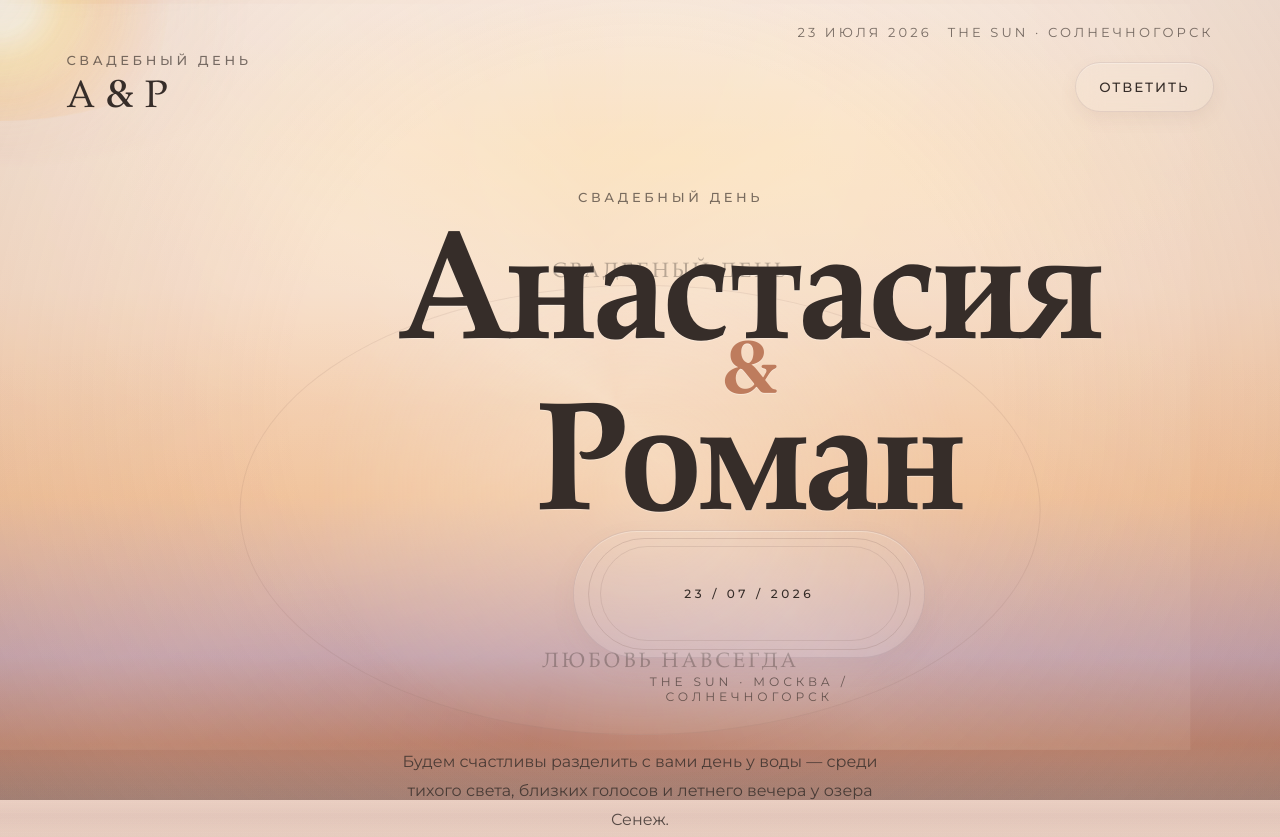
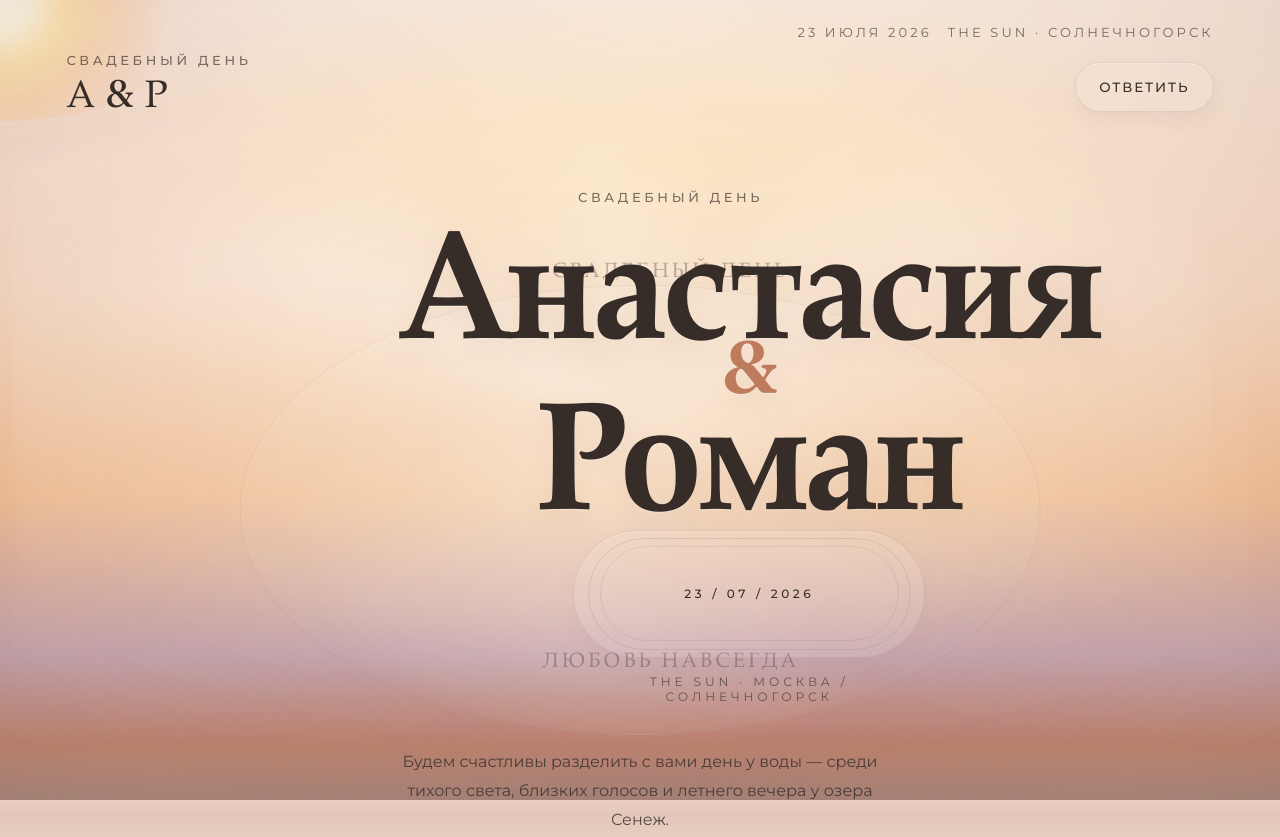
Before and after one commit to reqiii/SimpleLanding, a website built with Vite: page index.html in a window 1280 px wide. Shown: the top 837 px of the page. Built offline with nearby package versions, Linux system fonts and the light colour scheme.

Commit message:
Enhance sunrise rays with layered atmospheric motion

```diff
--- a/src/styles/layout.css
+++ b/src/styles/layout.css
@@ -158,13 +158,30 @@
   will-change: transform, opacity;
 }
 
-.background-system__light--rays {
+.background-system__light--rays-soft,
+.background-system__light--rays-structure {
   inset: 0;
-  background-image: var(--gradient-sun-rays);
-  opacity: var(--atmo-ray-opacity);
   mix-blend-mode: screen;
-  animation: sunriseRayDrift 28s ease-in-out infinite alternate;
-  will-change: transform, opacity;
+  transform-origin: var(--sun-center-x) var(--sun-center-y);
+  will-change: transform, opacity, filter;
+  -webkit-mask-image: radial-gradient(94% 58% at var(--sun-center-x) calc(var(--sun-center-y) - 2%), rgba(0, 0, 0, 0.94) 0%, rgba(0, 0, 0, 0.65) 48%, rgba(0, 0, 0, 0.18) 66%, rgba(0, 0, 0, 0) 84%);
+  mask-image: radial-gradient(94% 58% at var(--sun-center-x) calc(var(--sun-center-y) - 2%), rgba(0, 0, 0, 0.94) 0%, rgba(0, 0, 0, 0.65) 48%, rgba(0, 0, 0, 0.18) 66%, rgba(0, 0, 0, 0) 84%);
+}
+
+.background-system__light--rays-soft {
+  background-image: var(--gradient-sun-rays-soft);
+  filter: blur(14px);
+  opacity: var(--atmo-ray-soft-opacity);
+  animation: sunriseRaySoftDrift 38s cubic-bezier(0.3, 0.05, 0.25, 1) infinite alternate;
+}
+
+.background-system__light--rays-structure {
+  background-image: var(--gradient-sun-rays-structure);
+  filter: blur(6px);
+  opacity: var(--atmo-ray-structure-opacity);
+  animation:
+    sunriseRayStructureDrift 31s cubic-bezier(0.35, 0.08, 0.28, 1) infinite alternate,
+    sunriseRayShimmer 17s ease-in-out infinite alternate;
 }
 
 .background-system__light--reflection {
@@ -237,8 +254,16 @@
     opacity: calc(var(--atmo-reflection-opacity) * 0.92);
   }
 
-  .background-system__light--rays {
-    opacity: calc(var(--atmo-ray-opacity) * 1.14);
+  .background-system__light--rays-soft {
+    filter: blur(11px);
+    opacity: calc(var(--atmo-ray-soft-opacity) * 1.05);
+  }
+
+  .background-system__light--rays-structure {
+    filter: blur(4px);
+    opacity: calc(var(--atmo-ray-structure-opacity) * 1.08);
+    -webkit-mask-image: radial-gradient(105% 66% at var(--sun-center-x) calc(var(--sun-center-y) - 1%), rgba(0, 0, 0, 0.95) 0%, rgba(0, 0, 0, 0.7) 52%, rgba(0, 0, 0, 0.2) 71%, rgba(0, 0, 0, 0) 88%);
+    mask-image: radial-gradient(105% 66% at var(--sun-center-x) calc(var(--sun-center-y) - 1%), rgba(0, 0, 0, 0.95) 0%, rgba(0, 0, 0, 0.7) 52%, rgba(0, 0, 0, 0.2) 71%, rgba(0, 0, 0, 0) 88%);
   }
 
   .background-system__depth {
@@ -257,9 +282,16 @@
     top: var(--sun-center-y);
   }
 
-  .background-system__light--rays {
-    opacity: calc(var(--atmo-ray-opacity) * 1.34);
-    animation-duration: 20s;
+  .background-system__light--rays-soft {
+    opacity: calc(var(--atmo-ray-soft-opacity) * 1.12);
+    filter: blur(9px);
+    animation-duration: 32s;
+  }
+
+  .background-system__light--rays-structure {
+    opacity: calc(var(--atmo-ray-structure-opacity) * 1.2);
+    filter: blur(2.8px);
+    animation-duration: 24s, 13s;
   }
 
   .background-system__haze {
--- a/src/styles/motion.css
+++ b/src/styles/motion.css
@@ -46,9 +46,19 @@
   to { transform: translate3d(-50%, -50%, 0) scale(1.09); opacity: 0.62; }
 }
 
-@keyframes sunriseRayDrift {
-  from { transform: translate3d(-4.2%, -3.3%, 0) scale(0.92); opacity: 0.34; }
-  to { transform: translate3d(4.4%, 3.3%, 0) scale(1.12); opacity: 0.62; }
+@keyframes sunriseRaySoftDrift {
+  from { transform: translate3d(-2.8%, -2.1%, 0) scale(0.92) rotate(-1.6deg); opacity: 0.46; }
+  to { transform: translate3d(2.8%, 1.9%, 0) scale(1.08) rotate(1.2deg); opacity: 0.68; }
+}
+
+@keyframes sunriseRayStructureDrift {
+  from { transform: translate3d(-1.2%, -1.7%, 0) scale(0.96) rotate(-0.9deg); opacity: 0.26; }
+  to { transform: translate3d(1.5%, 1.3%, 0) scale(1.04) rotate(0.8deg); opacity: 0.47; }
+}
+
+@keyframes sunriseRayShimmer {
+  0%, 100% { opacity: 0.28; }
+  50% { opacity: 0.43; }
 }
 
 @keyframes sunriseReflectionShift {
--- a/src/styles/sections.css
+++ b/src/styles/sections.css
@@ -27,8 +27,10 @@
   width: min(52rem, 96%);
   height: clamp(20rem, 42vw, 28rem);
   border-radius: 50%;
-  border: 1px solid rgba(128, 100, 92, 0.12);
-  background: radial-gradient(circle at 50% 45%, rgba(255, 246, 232, 0.28), rgba(255, 246, 232, 0) 70%);
+  border: 1px solid rgba(128, 100, 92, 0.09);
+  background:
+    radial-gradient(circle at 50% 43%, rgba(255, 248, 236, 0.31), rgba(255, 246, 232, 0.08) 48%, rgba(255, 246, 232, 0) 73%),
+    linear-gradient(180deg, rgba(255, 251, 244, 0.08), rgba(255, 246, 232, 0));
   z-index: 0;
   pointer-events: none;
 }
@@ -114,7 +116,9 @@
   font-size: clamp(4.6rem, 14vw, 9.6rem);
   line-height: 0.78;
   letter-spacing: var(--tracking-display-soft);
-  text-shadow: 0 1px 0 rgba(255, 255, 255, 0.34);
+  text-shadow:
+    0 1px 0 rgba(255, 255, 255, 0.3),
+    0 12px 30px rgba(143, 103, 84, 0.1);
 }
 
 .hero-stage__title span:nth-child(2) {
@@ -154,21 +158,21 @@
 }
 
 .hero-stage__ring--outer {
-  border: 1px solid color-mix(in srgb, var(--glass-border) 92%, rgba(255, 255, 255, 0.08));
+  border: 1px solid color-mix(in srgb, var(--glass-border) 88%, rgba(255, 255, 255, 0.12));
   background: color-mix(in srgb, var(--glass-fill-soft) 96%, rgba(255, 255, 255, 0.02));
   box-shadow:
-    inset 0 1px 0 rgba(255, 255, 255, 0.28),
-    0 10px 24px rgba(133, 91, 76, 0.08);
+    inset 0 1px 0 rgba(255, 255, 255, 0.24),
+    0 10px 24px rgba(133, 91, 76, 0.06);
 }
 
 .hero-stage__ring--inner {
   inset: 0.5rem 0.9rem;
-  border: 1px solid rgba(141, 114, 105, 0.24);
+  border: 1px solid rgba(141, 114, 105, 0.2);
 }
 
 .hero-stage__ring--core {
   inset: 1.05rem 1.65rem;
-  border: 1px solid rgba(141, 114, 105, 0.18);
+  border: 1px solid rgba(141, 114, 105, 0.16);
 }
 
 .hero-stage__location {
--- a/src/styles/tokens.css
+++ b/src/styles/tokens.css
@@ -68,7 +68,8 @@
   --atmo-sun-core-opacity: 0.95;
   --atmo-sun-halo-opacity: 0.44;
   --atmo-reflection-opacity: 0.36;
-  --atmo-ray-opacity: 0.48;
+  --atmo-ray-soft-opacity: 0.54;
+  --atmo-ray-structure-opacity: 0.34;
   --atmo-haze-opacity: 0.22;
   --atmo-vignette-opacity: 0.58;
   --sun-center-x: 52%;
@@ -122,9 +123,40 @@
   --gradient-sun-orb: radial-gradient(circle, rgba(255, 255, 248, 1) 0%, rgba(255, 247, 218, 0.98) 24%, rgba(255, 222, 165, 0.84) 42%, rgba(255, 206, 144, 0.2) 60%, rgba(255, 206, 144, 0) 74%);
   --gradient-sun-core: radial-gradient(circle, rgba(255, 255, 250, 1) 0%, rgba(255, 252, 236, 1) 12%, rgba(255, 232, 176, 0.92) 26%, rgba(255, 206, 142, 0.56) 40%, rgba(255, 186, 126, 0.18) 56%, rgba(255, 186, 126, 0) 68%);
   --gradient-sun-halo: radial-gradient(circle, rgba(255, 232, 182, 0.48) 0%, rgba(233, 172, 149, 0.2) 38%, rgba(194, 154, 166, 0.08) 54%, rgba(183, 146, 164, 0) 72%);
-  --gradient-sun-rays:
-    conic-gradient(from -90deg at var(--sun-center-x) var(--sun-center-y), rgba(255, 255, 255, 0), rgba(255, 243, 213, 0.52) 9%, rgba(255, 255, 255, 0) 23%, rgba(246, 185, 147, 0.36) 36%, rgba(255, 255, 255, 0) 50%, rgba(255, 239, 210, 0.45) 64%, rgba(255, 255, 255, 0) 79%, rgba(236, 169, 138, 0.36) 92%, rgba(255, 255, 255, 0) 100%),
-    radial-gradient(118% 56% at var(--sun-center-x) var(--sun-center-y), rgba(255, 228, 188, 0.5), rgba(255, 228, 188, 0) 68%);
+  --gradient-sun-rays-soft:
+    conic-gradient(
+      from -92deg at var(--sun-center-x) var(--sun-center-y),
+      rgba(255, 255, 255, 0) 0%,
+      rgba(255, 244, 217, 0.62) 7%,
+      rgba(255, 255, 255, 0) 16%,
+      rgba(248, 190, 151, 0.38) 23%,
+      rgba(255, 255, 255, 0) 34%,
+      rgba(255, 240, 212, 0.52) 43%,
+      rgba(255, 255, 255, 0) 52%,
+      rgba(236, 169, 138, 0.33) 62%,
+      rgba(255, 255, 255, 0) 73%,
+      rgba(255, 234, 203, 0.46) 82%,
+      rgba(255, 255, 255, 0) 100%
+    ),
+    radial-gradient(126% 62% at var(--sun-center-x) var(--sun-center-y), rgba(255, 228, 188, 0.56), rgba(255, 228, 188, 0) 72%);
+  --gradient-sun-rays-structure:
+    conic-gradient(
+      from -85deg at var(--sun-center-x) var(--sun-center-y),
+      rgba(255, 255, 255, 0) 0%,
+      rgba(255, 243, 213, 0.52) 6%,
+      rgba(255, 255, 255, 0) 12%,
+      rgba(255, 236, 206, 0.44) 21%,
+      rgba(255, 255, 255, 0) 28%,
+      rgba(240, 176, 144, 0.32) 38%,
+      rgba(255, 255, 255, 0) 45%,
+      rgba(255, 243, 213, 0.38) 55%,
+      rgba(255, 255, 255, 0) 63%,
+      rgba(238, 170, 140, 0.3) 74%,
+      rgba(255, 255, 255, 0) 82%,
+      rgba(255, 240, 210, 0.34) 90%,
+      rgba(255, 255, 255, 0) 100%
+    ),
+    radial-gradient(105% 49% at var(--sun-center-x) var(--sun-center-y), rgba(255, 230, 189, 0.5), rgba(255, 230, 189, 0) 63%);
   --gradient-sea-reflection: radial-gradient(58% 56% at var(--sun-center-x) 18%, rgba(242, 180, 133, 0.46) 0%, rgba(199, 128, 108, 0.18) 40%, rgba(199, 128, 108, 0) 72%);
   --gradient-vignette: radial-gradient(circle at center, rgba(255, 255, 255, 0) 46%, rgba(181, 151, 137, 0.16) 82%, var(--color-bg-vignette) 100%);
   --texture-grain: radial-gradient(rgba(255, 255, 255, 0.72) 0.65px, transparent 0.65px);
@@ -212,6 +244,8 @@
     --gradient-background-horizon: linear-gradient(180deg, rgba(183, 149, 164, 0) 93%, rgba(160, 126, 145, 0.28) 98%, rgba(160, 126, 145, 0) 100%);
     --gradient-background-sea: linear-gradient(180deg, rgba(210, 162, 146, 0) 94%, rgba(175, 114, 96, 0.16) 98%, rgba(147, 104, 93, 0) 100%);
     --gradient-background-depth: linear-gradient(180deg, rgba(127, 96, 87, 0) 97%, rgba(121, 90, 84, 0.1) 99%, rgba(113, 84, 79, 0.18) 100%);
+    --atmo-ray-soft-opacity: 0.62;
+    --atmo-ray-structure-opacity: 0.38;
   }
 }
 
--- a/src/ui/background/BackgroundLayers.js
+++ b/src/ui/background/BackgroundLayers.js
@@ -7,7 +7,8 @@
     <div class="background-system__light background-system__light--orb"></div>
     <div class="background-system__light background-system__light--sun"></div>
     <div class="background-system__light background-system__light--halo"></div>
-    <div class="background-system__light background-system__light--rays"></div>
+    <div class="background-system__light background-system__light--rays-soft"></div>
+    <div class="background-system__light background-system__light--rays-structure"></div>
     <div class="background-system__light background-system__light--reflection"></div>
     <div class="background-system__haze"></div>
     <div class="background-system__vignette"></div>
```
